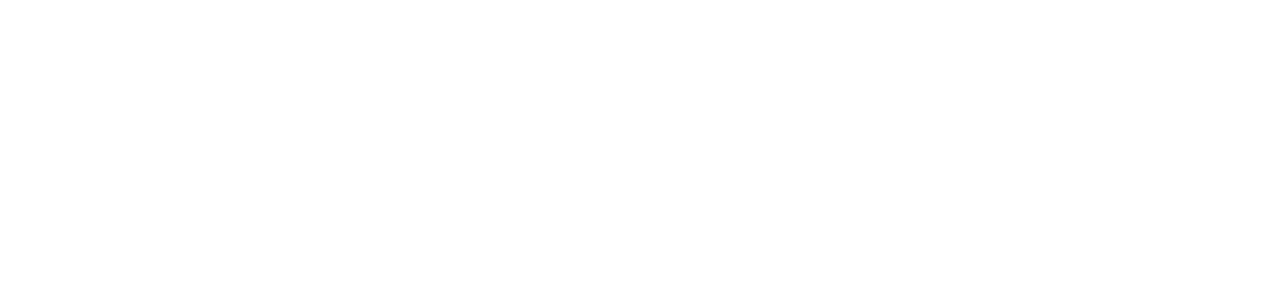
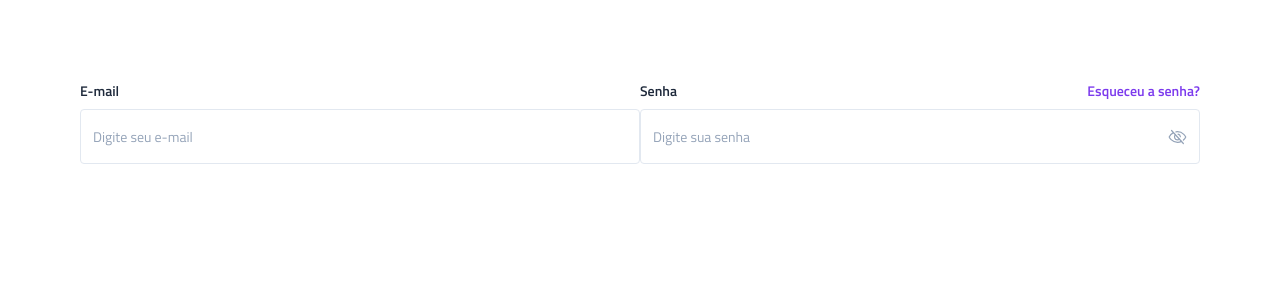
Before and after one commit to KrisMazzini/boraCodar-11, a React (Vite) app: page / in a window 1280 px wide. Shown: the top 300 px of the page. Built offline with nearby package versions, Linux system fonts and the light colour scheme.

Commit message:
create input component

```diff
--- a/package.json
+++ b/package.json
@@ -11,6 +11,7 @@
     "lint-fix": "npx lint src --ext .ts,.tsx --fix"
   },
   "dependencies": {
+    "phosphor-react": "^1.4.1",
     "react": "^18.2.0",
     "react-dom": "^18.2.0",
     "styled-components": "^5.3.9"
--- /dev/null
+++ b/src/components/Input/index.tsx
@@ -0,0 +1,46 @@
+import { InputHTMLAttributes, useState } from 'react'
+import { Eye, EyeSlash } from 'phosphor-react'
+
+import { Container, InputWrapper, LabelWrapper } from './styles'
+
+interface InputProps extends InputHTMLAttributes<HTMLInputElement> {
+  label: string
+}
+
+export function Input({ label, type, ...inputProps }: InputProps) {
+  const [hidden, setHidden] = useState(true)
+
+  const actualType = obtainInputActualType()
+  const recoverPassword = <a href="#">Esqueceu a senha?</a>
+
+  const Icon = hidden ? (
+    <EyeSlash onClick={handleToggleHidden} />
+  ) : (
+    <Eye onClick={handleToggleHidden} />
+  )
+
+  function obtainInputActualType() {
+    if (type !== 'password') {
+      return type
+    }
+
+    return hidden ? 'password' : 'text'
+  }
+
+  function handleToggleHidden() {
+    setHidden((prevValue) => !prevValue)
+  }
+
+  return (
+    <Container>
+      <LabelWrapper>
+        <label htmlFor={type}>{label}</label>
+        {type === 'password' ? recoverPassword : <></>}
+      </LabelWrapper>
+      <InputWrapper>
+        <input type={actualType} {...inputProps} id={type} />
+        {type === 'password' ? Icon : <></>}
+      </InputWrapper>
+    </Container>
+  )
+}
--- /dev/null
+++ b/src/components/Input/styles.ts
@@ -0,0 +1,72 @@
+import styled from 'styled-components'
+
+interface InputWrapperProps {
+  disabled?: boolean
+}
+
+export const Container = styled.div`
+  width: 100%;
+`
+
+export const InputWrapper = styled.div<InputWrapperProps>`
+  width: 100%;
+  padding: 1.6rem 1.2rem;
+
+  border: 1px solid ${(props) => props.theme['gray-200']};
+  border-radius: 4px;
+
+  display: flex;
+  justify-content: space-between;
+  align-items: center;
+  gap: 1rem;
+
+  background-color: ${(props) => props.theme.white};
+  opacity: ${(props) => (props.disabled ? 0.35 : 1)};
+
+  transition: all 200ms linear;
+
+  input {
+    width: 100%;
+    border: none;
+    outline: none;
+
+    font-weight: 400;
+    font-size: 1.4rem;
+
+    color: ${(props) => props.theme['gray-800']};
+
+    &::placeholder {
+      color: ${(props) => props.theme['gray-400']};
+    }
+  }
+
+  svg {
+    width: 2rem;
+    height: 2rem;
+
+    color: ${(props) => props.theme['gray-400']};
+    cursor: pointer;
+  }
+
+  &:hover,
+  &:focus-within {
+    border-color: ${(props) => props.theme.purple};
+  }
+`
+
+export const LabelWrapper = styled.div`
+  margin-bottom: 0.8rem;
+
+  display: flex;
+  justify-content: space-between;
+  align-items: center;
+  gap: 1rem;
+
+  color: ${(props) => props.theme['gray-800']};
+
+  label,
+  a {
+    font-weight: 600;
+    font-size: 1.4rem;
+  }
+`
--- a/src/pages/Home/index.tsx
+++ b/src/pages/Home/index.tsx
@@ -1,5 +1,21 @@
+import { Input } from '../../components/Input'
 import { Container } from './styles'
 
 export function Home() {
-  return <Container></Container>
+  return (
+    <Container>
+      <Input
+        label="E-mail"
+        type="email"
+        placeholder="Digite seu e-mail"
+        required
+      />
+      <Input
+        label="Senha"
+        type="password"
+        placeholder="Digite sua senha"
+        required
+      />
+    </Container>
+  )
 }
--- a/src/pages/Home/styles.ts
+++ b/src/pages/Home/styles.ts
@@ -1,3 +1,8 @@
 import styled from 'styled-components'
 
-export const Container = styled.main``
+export const Container = styled.main`
+  padding: 8rem;
+
+  display: flex;
+  justify-content: center;
+`
--- a/src/styles/global.ts
+++ b/src/styles/global.ts
@@ -11,10 +11,18 @@
         box-sizing: border-box;
     }
 
-    body, input, button {
+    body, input, button, label {
         font-family: 'Titillium Web', sans-serif;
         font-weight: 400;
         font-size: 1.6rem;
-        line-height: 2.4rem;
+    }
+
+    a {
+        color: ${(props) => props.theme.purple};
+        text-decoration: none;
+
+        &:hover {
+            text-decoration: underline;
+        }
     }
 `
```
Also changed, not shown: 1 other file (tests, documents, lock files or other folders).
